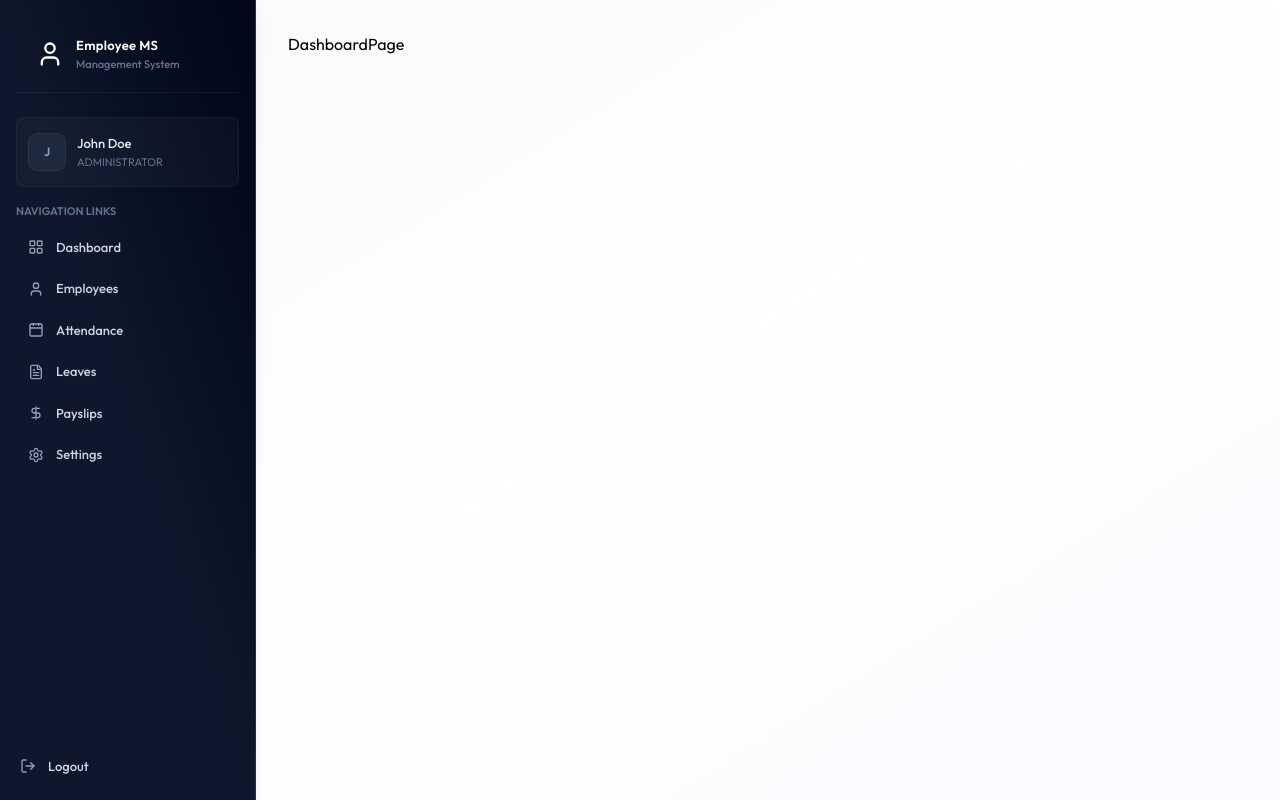
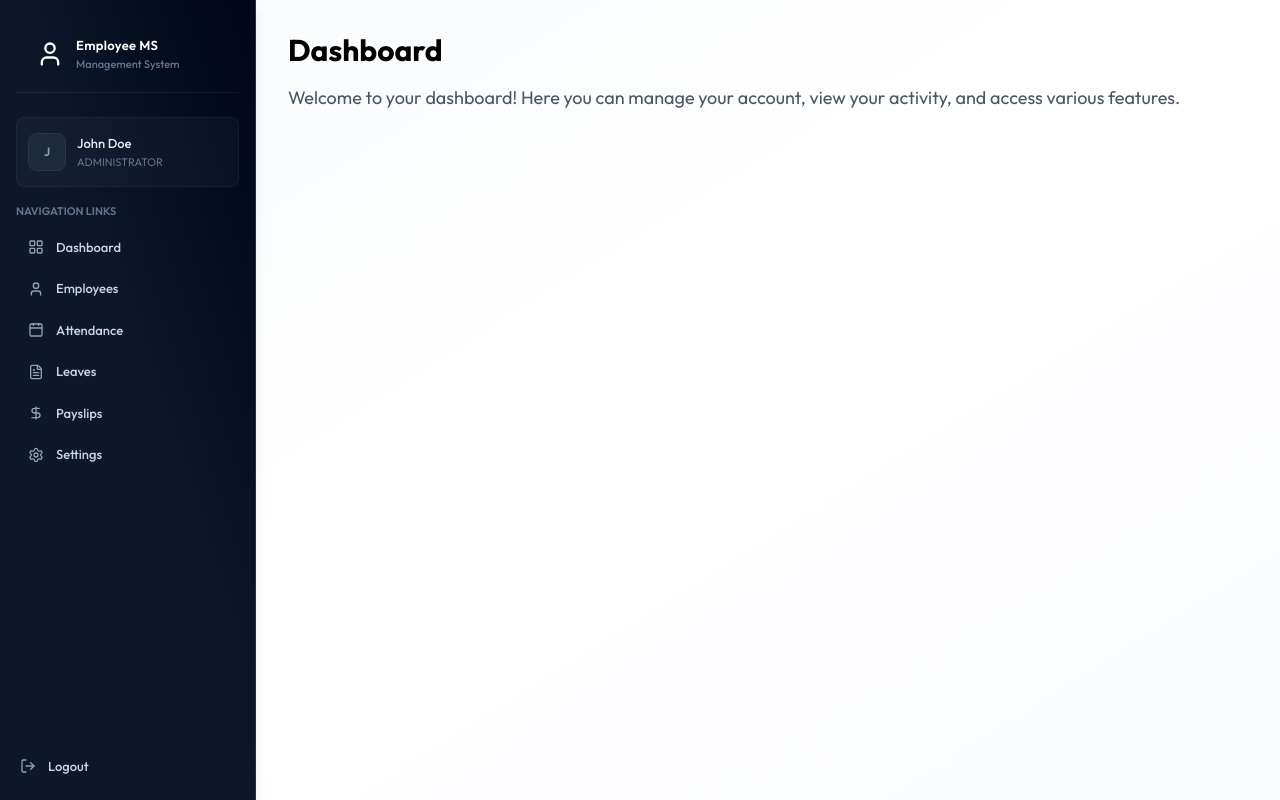
Before and after one commit to abdallahawad3/EMS-frontend, a React (Vite) app: page / in a window 1280 px wide. Built offline with nearby package versions, Linux system fonts and the light colour scheme.

Commit message:
feat: enhance DashboardPage with header and welcome message

```diff
--- a/src/pages/Dashboard.tsx
+++ b/src/pages/Dashboard.tsx
@@ -1,5 +1,13 @@
 const DashboardPage = () => {
-  return <div>DashboardPage</div>;
+  return (
+    <div>
+      <h1 className="text-3xl font-bold mb-4">Dashboard</h1>
+      <p className="text-lg text-gray-600">
+        Welcome to your dashboard! Here you can manage your account, view your activity, and access
+        various features.
+      </p>
+    </div>
+  );
 };
 
 export default DashboardPage;
```
